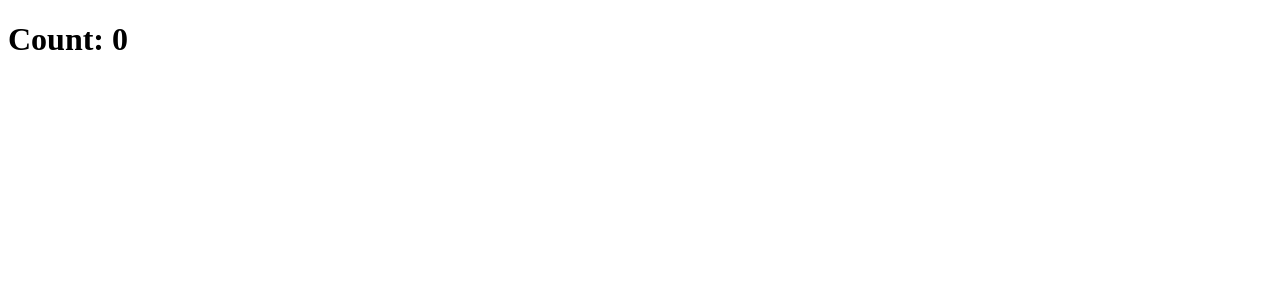
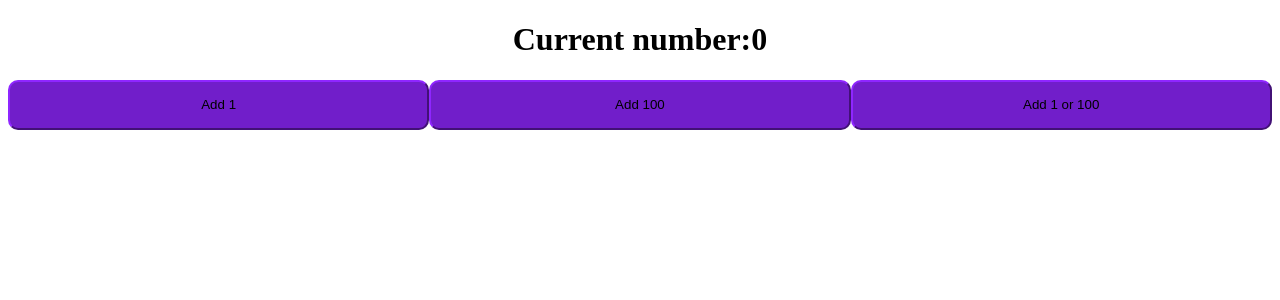
Before and after one commit to mate-academy/react_counter, a React (Create React App) app: page / in a window 1280 px wide. Shown: the top 300 px of the page. Built offline with nearby package versions, Linux system fonts and the light colour scheme; the HTML template or start-up script is replaced by a standard one.

Commit message:
solution

```diff
--- a/src/App.tsx
+++ b/src/App.tsx
@@ -1,18 +1,9 @@
-import React from 'react';
 import './App.scss';
 
-class App extends React.Component {
-  addOne = () => {};
+import Counter from './components/Counter';
 
-  add100 = () => {};
-
-  increase = () => {};
-
-  render() {
-    return (
-      <h1>Count: 0</h1>
-    );
-  }
-}
+const App = () => (
+  <Counter />
+);
 
 export default App;
--- /dev/null
+++ b/src/components/Counter.scss
@@ -0,0 +1,21 @@
+.Counter {
+  &__title {
+    text-align: center;
+  }
+
+  &__button {
+    width: 33.33%;
+    height: 50px;
+
+    background-color: #711eca;
+    outline: none;
+    border-color: #711eca;
+    border-radius: 10px;
+
+    transition: background-color 0.3s;
+  }
+
+  &__button:hover {
+    background-color: #fff;
+  }
+}
--- /dev/null
+++ b/src/components/Counter.tsx
@@ -0,0 +1,55 @@
+import React from 'react';
+
+import './Counter.scss';
+
+type State = {
+  number: number,
+};
+
+class Counter extends React.Component<{}, State> {
+  state = {
+    number: 0,
+  };
+
+  addOne = () => {
+    this.setState((currState) => ({ number: currState.number + 1 }));
+  };
+
+  add100 = () => {
+    this.setState((currState) => ({ number: currState.number + 100 }));
+  };
+
+  addOneOr100 = () => {
+    const remainder = this.state.number % 5;
+
+    if (remainder === 0) {
+      this.add100();
+
+      return;
+    }
+
+    this.addOne();
+  };
+
+  render() {
+    return (
+      <div className="Counter">
+        <h1 className="Counter__title">
+          Current number:
+          {this.state.number}
+        </h1>
+        <button type="button" className="Counter__button" onClick={this.addOne}>
+          Add 1
+        </button>
+        <button type="button" className="Counter__button" onClick={this.add100}>
+          Add 100
+        </button>
+        <button type="button" className="Counter__button" onClick={this.addOneOr100}>
+          Add 1 or 100
+        </button>
+      </div>
+    );
+  }
+}
+
+export default Counter;
```
Also changed, not shown: 1 other file (tests, documents, lock files or other folders).
